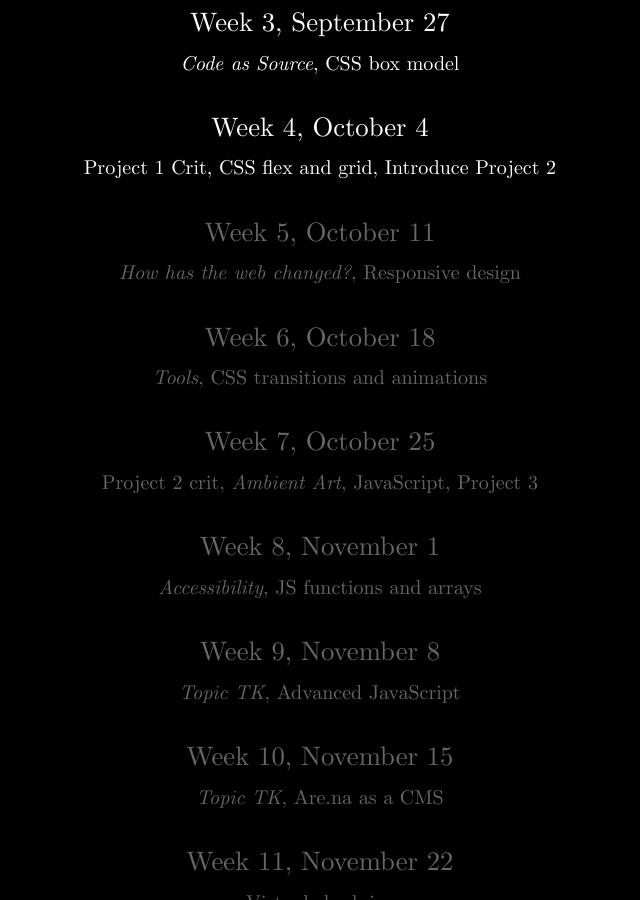
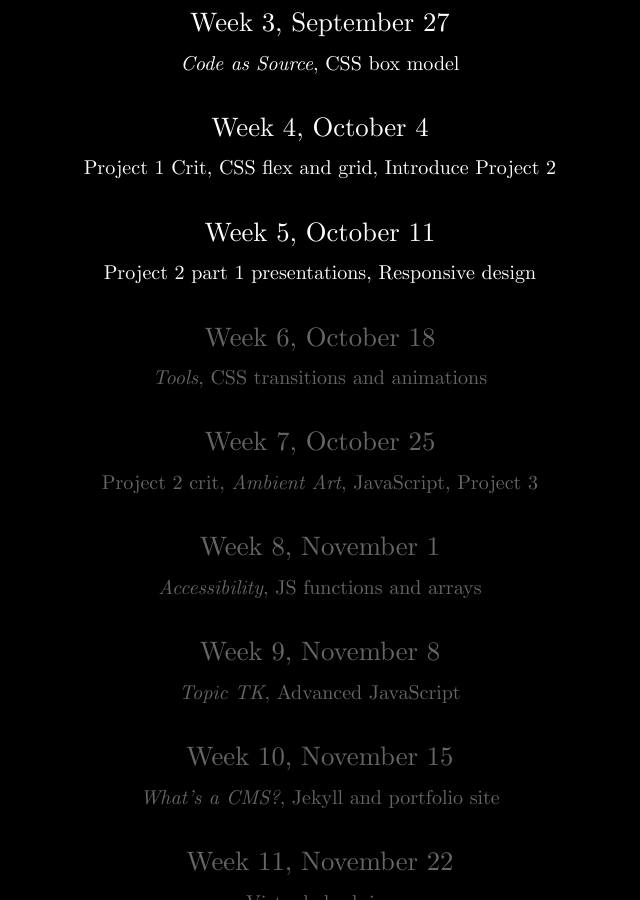
Before and after one commit to eli8527/source-f22, a Jekyll site: the page built from schedule.md, in a window 1280 px wide and 900 px high, scrolled down 711 px. Shown: the whole window, without its empty margins (320-960 px from the left). Built offline with Jekyll 4.4.1, drawn with Linux system fonts in a browser that asks for light colours; some of the changed text lies outside the part shown.

Commit message:
planning

```diff
--- a/week/5.md
+++ b/week/5.md
@@ -1,14 +1,20 @@
 ---
 date: 2022-10-11
 summary: |
-  *How has the web changed?*, Responsive design
-active: false
+  Project 2 part 1 presentations, Responsive design
+active: true
 ---
 
 
+## Agenda
 
-This is the fifth week.
+1. Discuss reading.
 
+2. 10 minutes each, present are.na channels.
+
+3. Responsive design and CSS Variables.
+
+4. Figma demo.
 
 
 ------------
@@ -16,3 +22,8 @@
 
 
 ## For next week
+
+
+* Read Rob Giampietro.
+
+* Project 2.
```
Also changed, not shown: week/10.md (+1 -1 lines), week/12.md (+1 -1 lines).
